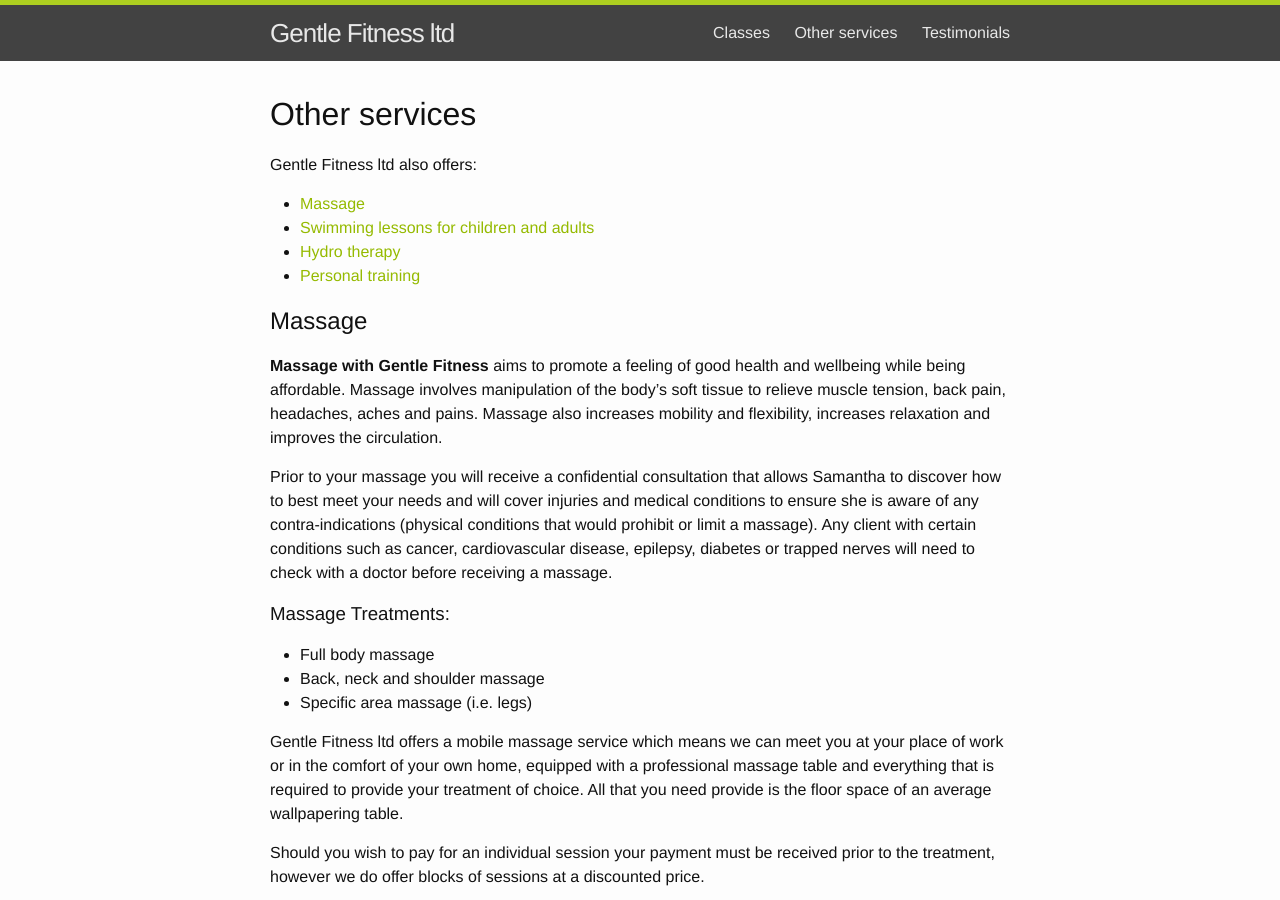
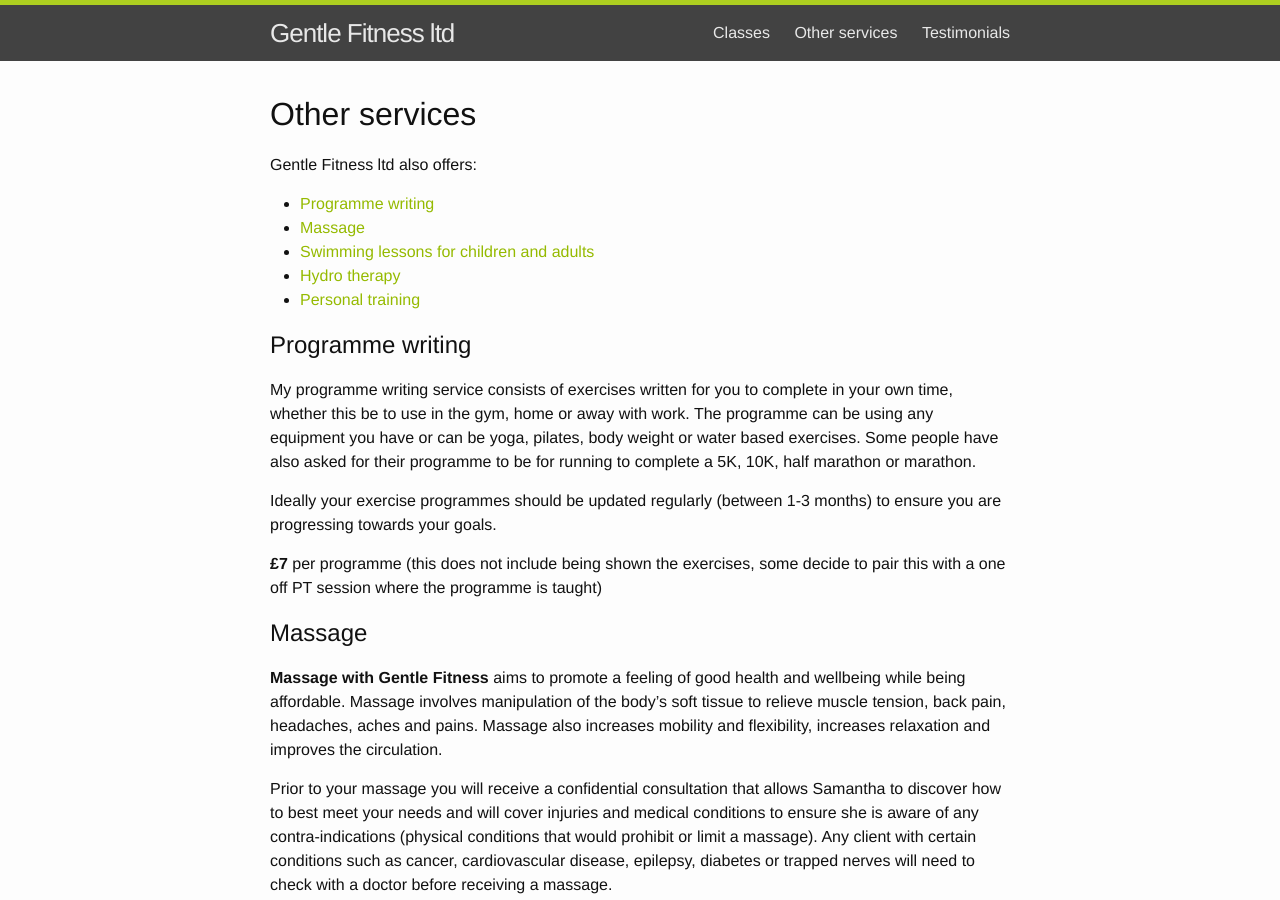
Before and after one commit to gentlefitness-www/gentlefitness-www, a Jekyll site: the page built from other-services.md, in a window 1280 px wide and 900 px high. Built offline with Jekyll 4.4.1, drawn with Linux system fonts in a browser that asks for light colours.

Commit message:
Added programme writing to other services

```diff
--- a/other-services.md
+++ b/other-services.md
@@ -8,10 +8,24 @@
 
 Gentle Fitness ltd also offers:
 
+- [Programme writing](#programme-writing)
 - [Massage](#massage)
 - [Swimming lessons for children and adults](#swimming-lessons)
 - [Hydro therapy](#hydro-therapy)
 - [Personal training](#personal-training)
+
+## Programme writing
+My programme writing service consists of exercises written for you to complete
+in your own time, whether this be to use in the gym, home or away with work.
+The programme can be using any equipment you have or can be yoga, pilates, body
+weight or water based exercises. Some people have also asked for their
+programme to be for running to complete a 5K, 10K, half marathon or marathon.
+
+Ideally your exercise programmes should be updated regularly (between 1-3
+months) to ensure you are progressing towards your goals.
+
+**£7** per programme (this does not include being shown the exercises, some
+decide to pair this with a one off PT session where the programme is taught)
 
 ## Massage
 **Massage with Gentle Fitness** aims to promote a feeling of good health and
```
